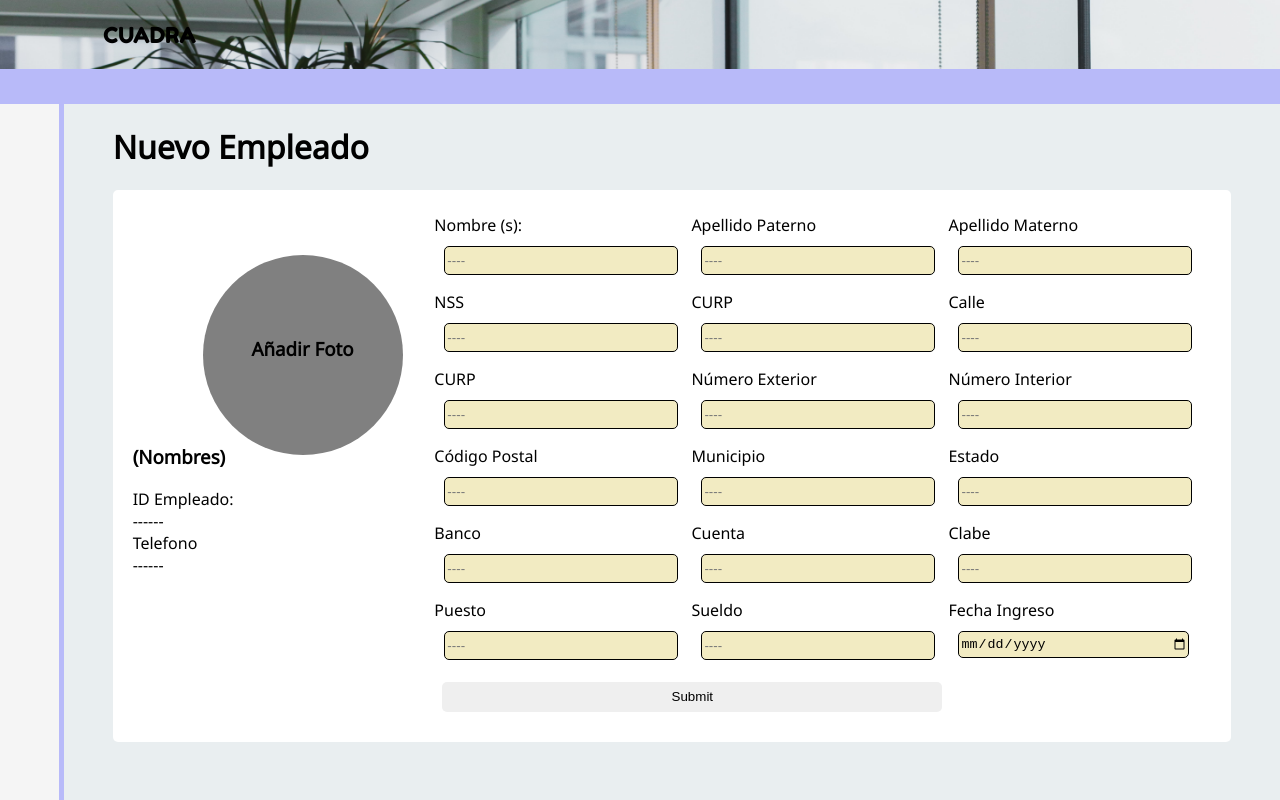
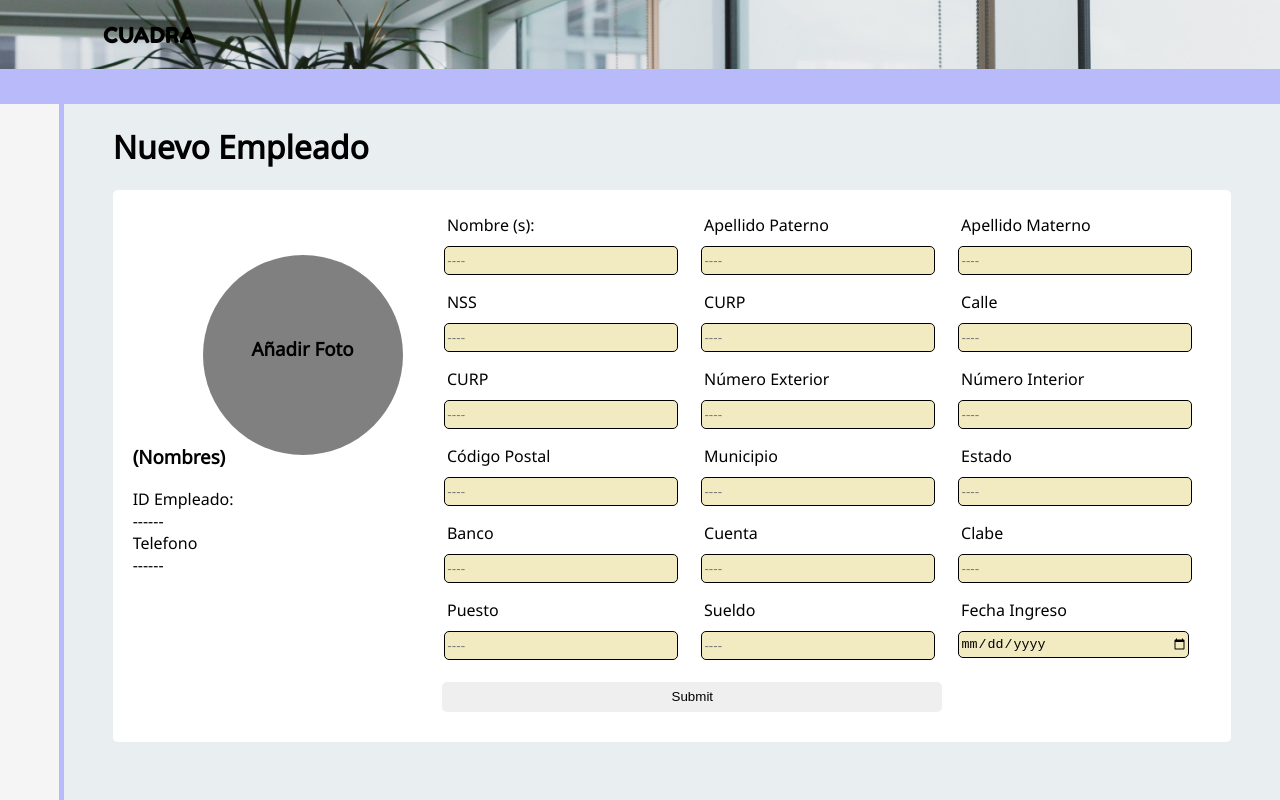
Before and after one commit to cabreraTDP/cuadra-app3, a React (Create React App) app: page /app/empleados/nuevo in a window 1280 px wide. Shown: the top 800 px of the page. Built offline with nearby package versions, Linux system fonts and the light colour scheme; no server answers; some icons are missing.

Commit message:
Setting labels to right

```diff
--- a/src/Components/Modules/Empleados/InputForm.js
+++ b/src/Components/Modules/Empleados/InputForm.js
@@ -2,7 +2,7 @@ const InputForm = (props) => {
 
     return (
         <div style={{ padding:'2px', marginTop:'2px'}}>
-                <label style={{ display: 'block' }}>
+                <label style={{ display: 'block', marginLeft:'5%' }}>
                     {props.etiqueta}
                 </label>
 
```
